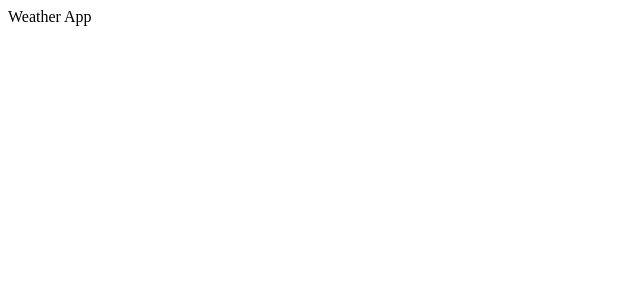
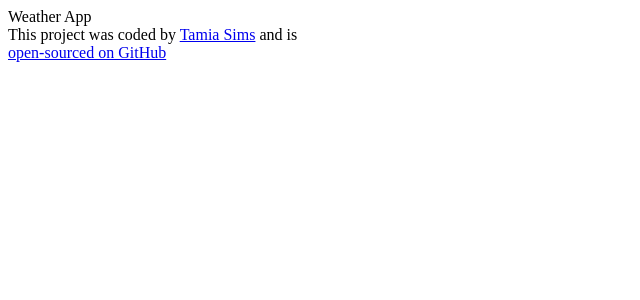
Before and after one commit to mia24sims/react-weather-app, a React (Create React App) app: page / in a window 1280 px wide. Shown: the top 300 px of the page, without its empty margins (0-640 px from the left). Built offline with nearby package versions, Linux system fonts and the light colour scheme.

Commit message:
removed logo import

```diff
--- a/src/App.js
+++ b/src/App.js
@@ -1,10 +1,19 @@
-import logo from './logo.svg';
+
 import './App.css';
 
 function App() {
   return (
     <div className="App">
-  Weather App
+      Weather App
+      <footer>
+        This project was coded by{" "}
+        <a href="https://github.com/mia24sims?tab=projects" target="_blank">Tamia Sims</a>
+                {" "}  and is{" "}
+      </footer>
+      <a href="https://github.com/mia24sims/react-weather-app" target="_blank">
+
+        open-sourced on GitHub
+      </a>
     </div>
   );
 }
```
